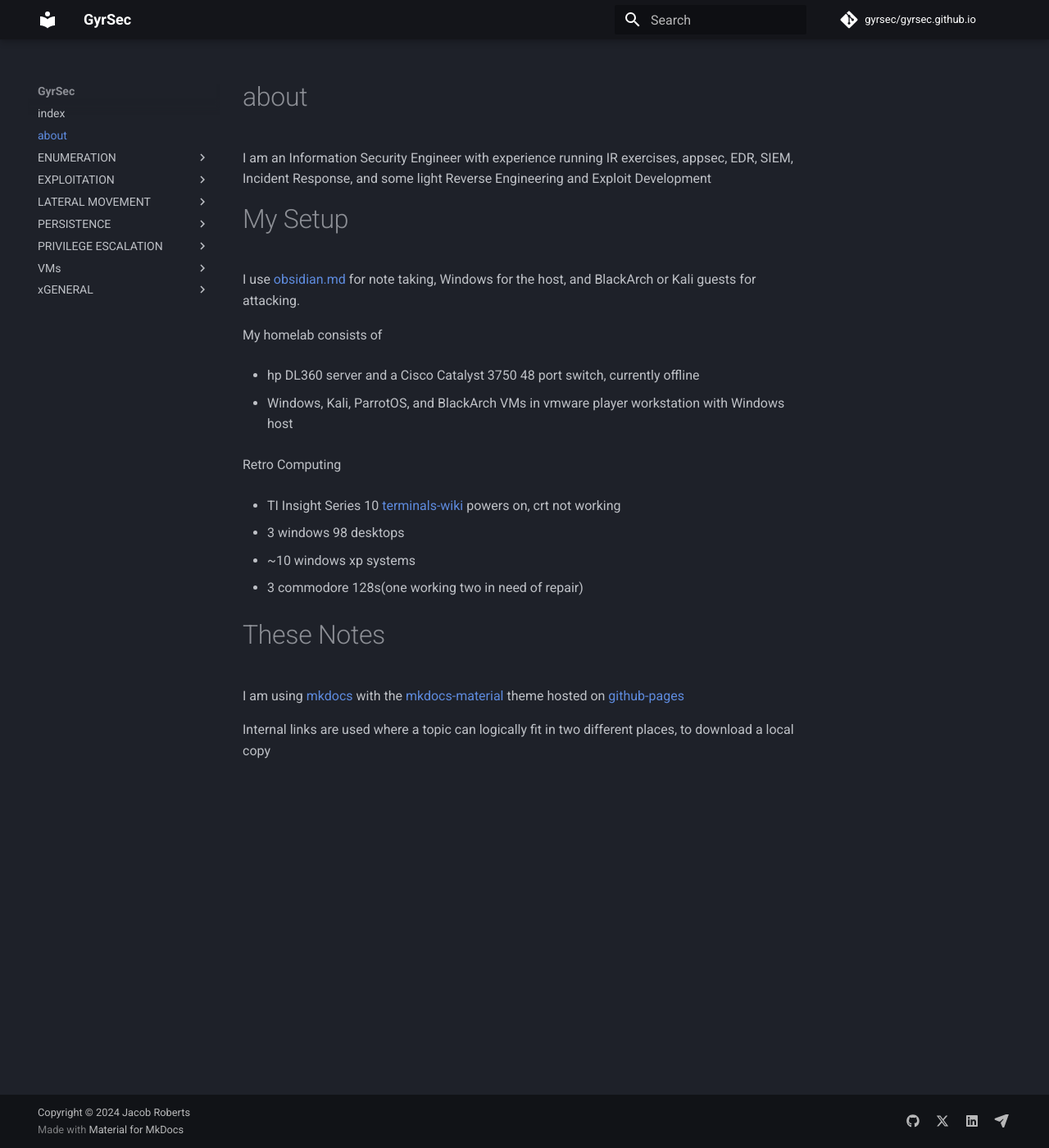
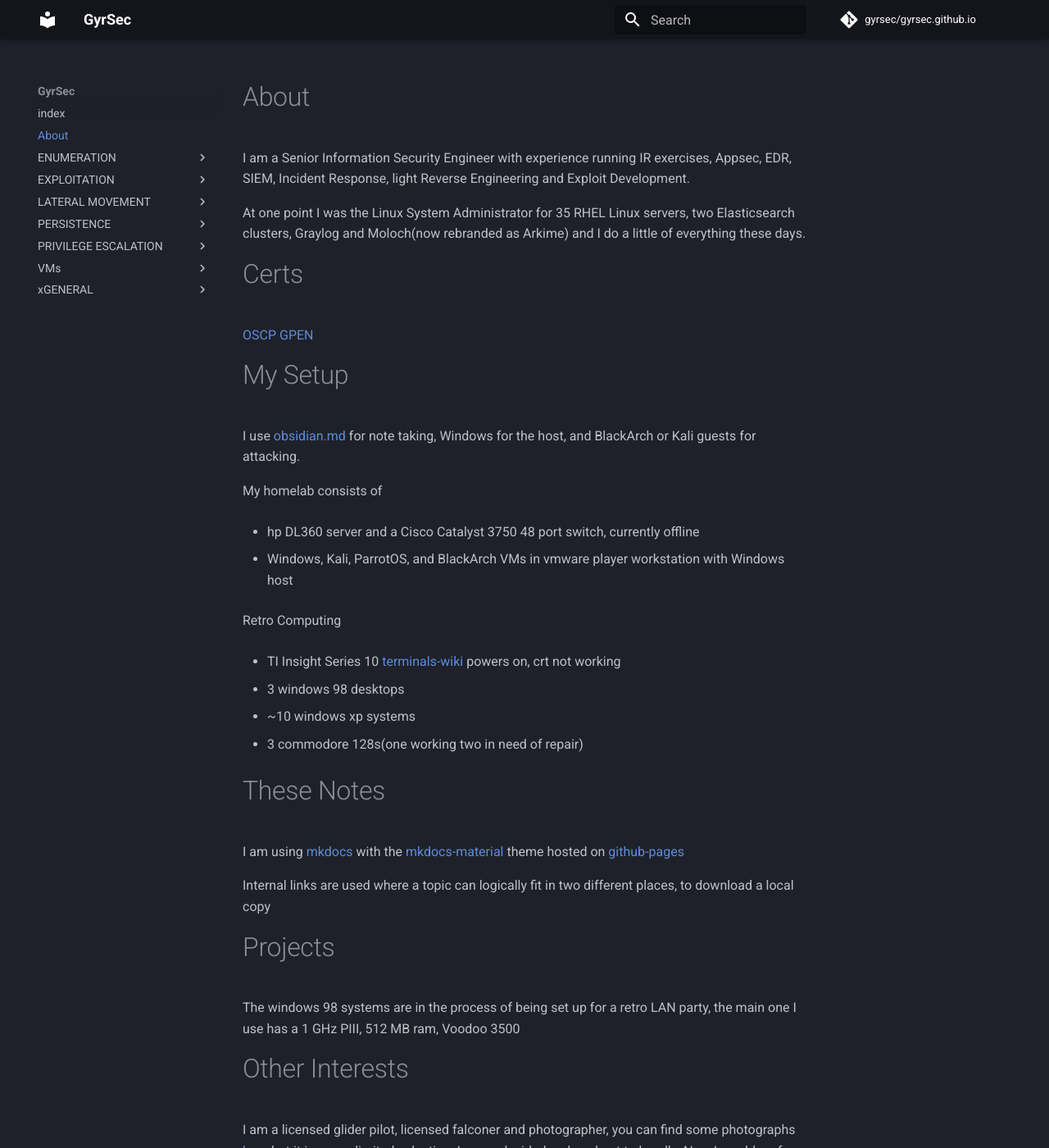
Before and after one commit to gyrsec/gyrsec.github.io, an MkDocs documentation site: the page built from docs/about.md, in a window 1280 px wide and 1400 px high. Shown: the whole window at 82% size. Built offline with MkDocs 1.6.1 and Material for MkDocs 9.7.7, drawn with Linux system fonts in a browser that asks for light colours; comment, search, counter and statistics services are not loaded; some of the changed text lies outside the part shown.

Commit message:
general cleanup

```diff
--- a/docs/about.md
+++ b/docs/about.md
@@ -1,6 +1,10 @@
-# about
-I am an Information Security Engineer with experience running IR exercises, appsec, EDR, SIEM, Incident Response, and some light Reverse Engineering and Exploit Development
+# About
+I am a Senior Information Security Engineer with experience running IR exercises, Appsec, EDR, SIEM, Incident Response, light Reverse Engineering and Exploit Development.
 
+At one point I was the Linux System Administrator for 35 RHEL Linux servers, two Elasticsearch clusters, Graylog and Moloch(now rebranded as Arkime) and I do a little of everything these days.
+# Certs
+[OSCP](https://www.credential.net/deeab0d1-e0f7-4ee3-88bb-9b34d1d46211)
+[GPEN](https://www.youracclaim.com/badges/1785797b-4cb1-46a8-b7cf-d9855a32fae4?source=linked_in_profile)
 # My Setup
 I use [obsidian.md](https://obsidian.md/ ) for note taking, Windows for the host, and BlackArch or Kali guests for attacking.
 
@@ -24,3 +28,9 @@
 I am using [mkdocs](https://www.mkdocs.org/) with the [mkdocs-material](https://github.com/squidfunk/mkdocs-material) theme hosted on [github-pages](https://pages.github.com/)
 
 Internal links are used where a topic can logically fit in two different places, to download a local copy
+
+# Projects
+The windows 98 systems are in the process of being set up for a retro LAN party, the main one I use has a 1 GHz PIII, 512 MB ram, Voodoo 3500
+
+# Other Interests
+I am a licensed glider pilot, licensed falconer and photographer, you can find some photographs [here](https://cara.app/gyrsec) but it is a very limited selection; I am undecided on how best to handle AI as I would prefer none of my photos were used to train a machine learning algorithm.
```
Also changed, not shown: docs/index.md (+6 -1 lines), docs/.obsidian/workspace.json.
